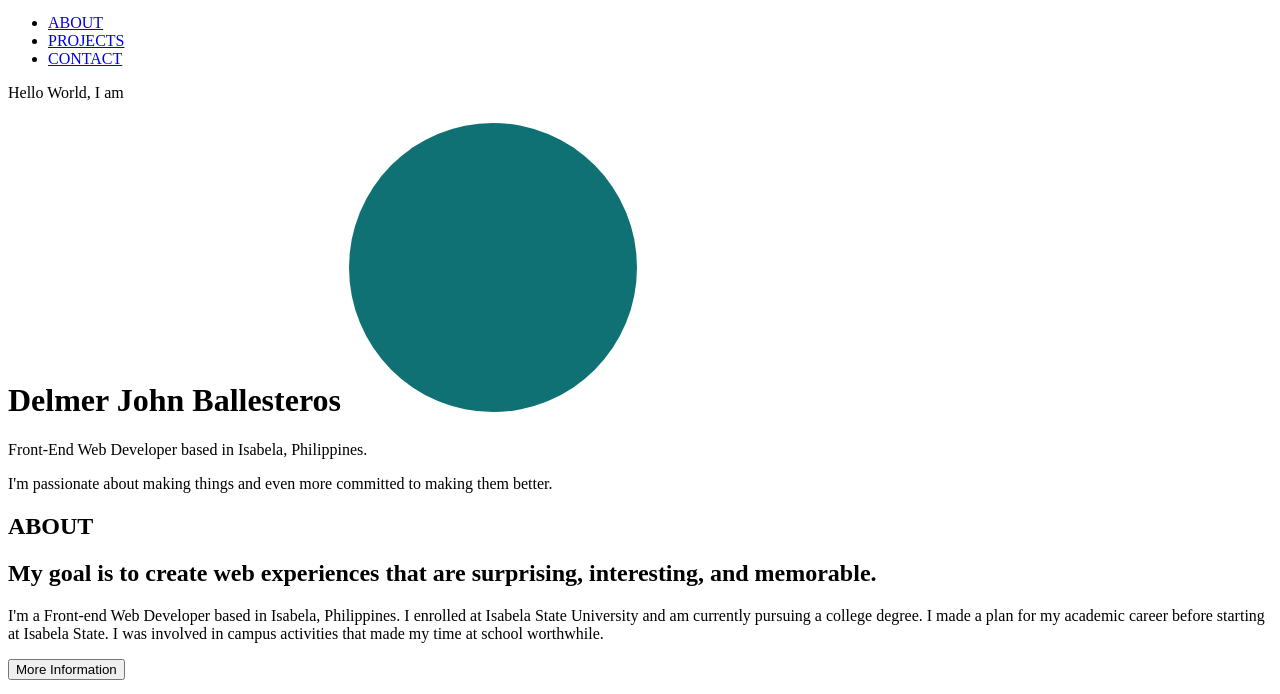
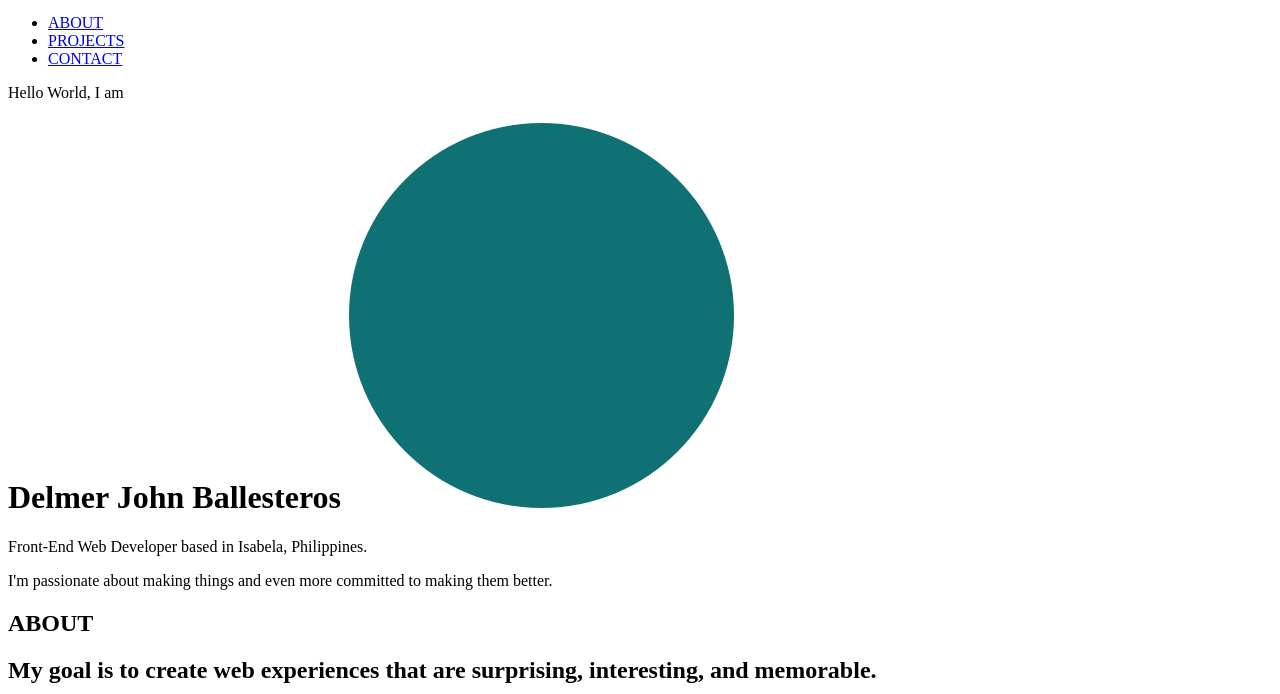
Before and after one commit to grixxxx/portWebsitev2, a website with bundled scripts: page dist/index.html in a window 1280 px wide. Shown: the part 106-800 px from the top of the page. Built offline with nearby package versions, Linux system fonts and the light colour scheme; files whose address does not match are found by name.

Commit message:
fixed error for deploy

```diff
--- a/dist/index.html
+++ b/dist/index.html
@@ -42,7 +42,7 @@
       <div class="main-container title-anim" id="mainContainer">
         <p class="main-top-text">Hello World, I am</p>
         <h1 class="main-title">
-          Delmer John Ballesteros <img src="/path1515.ccbcb814.svg" alt="">
+          Delmer John Ballesteros <img src="/path851.4cb4c428.png" alt="">
         </h1>
         <p class="main-title-pos">
           Front-End Web Developer based in Isabela, Philippines.
```
Also changed, not shown: dist/path1515.ccbcb814.svg (deleted), dist/path789.8f3b9ad9.svg (deleted), dist/path851.4cb4c428.png (added).
